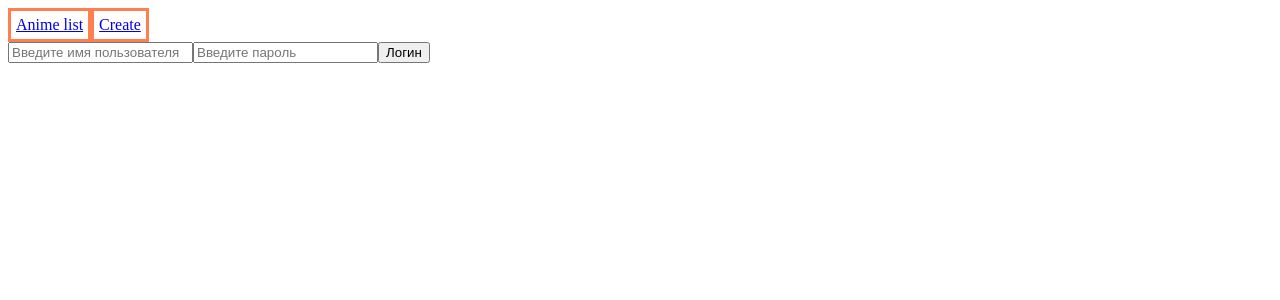
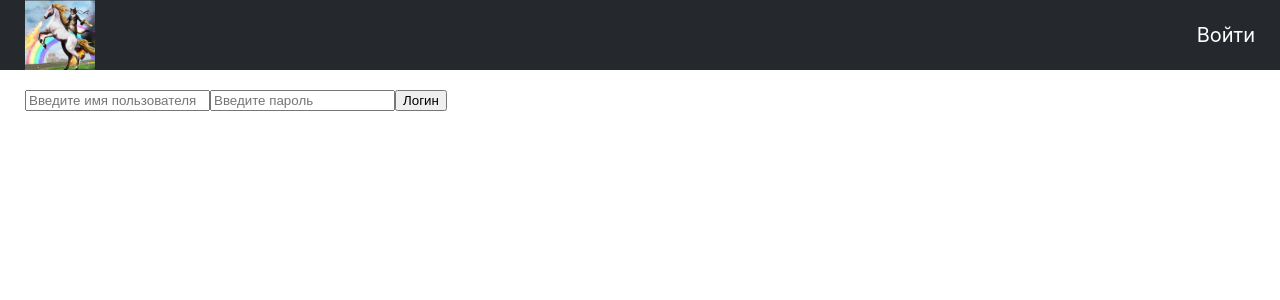
Before and after one commit to Quad3/anime_list, a React (Create React App) app in the folder frontend/: page /login in a window 1280 px wide. Shown: the top 300 px of the page. Built offline with nearby package versions, Linux system fonts and the light colour scheme.

Commit message:
Add navbar

```diff
--- a/frontend/src/components/AnimeList.tsx
+++ b/frontend/src/components/AnimeList.tsx
@@ -4,6 +4,7 @@ import {observer} from "mobx-react-lite";
 import Anime from "./Anime";
 import {AnimeResponse} from "../models/AnimeResponse";
 import AnimeListService from "../services/AnimeListService";
+import '../styles/main.css';
 
 const AnimeList = () => {
     const [animeList, setAnimeList] = useState<AnimeResponse[]>([]);
@@ -26,7 +27,7 @@ const AnimeList = () => {
     }
 
     return (
-        <div>
+        <main>
             {isAnimeListLoading
                 ?
                 <h1>Идет загрузка</h1>
@@ -40,7 +41,7 @@ const AnimeList = () => {
                     ))}
                 </div>
             }
-        </div>
+        </main>
     );
 };
 
--- a/frontend/src/components/AppRouter.tsx
+++ b/frontend/src/components/AppRouter.tsx
@@ -4,14 +4,12 @@ import {observer} from "mobx-react-lite";
 
 import {privateRoutes, publicRoutes} from "../router";
 import {Context} from "../index";
-import Navbar from "./Navbar";
 
 const AppRouter = () => {
     const {store} = useContext(Context);
 
     return (
         <div>
-            <Navbar />
             { store.isAuth
                 ?
                 <RouterProvider router={privateRoutes}/>
--- a/frontend/src/components/CreateAnimeForm.tsx
+++ b/frontend/src/components/CreateAnimeForm.tsx
@@ -2,6 +2,7 @@ import React, {useState} from 'react';
 import {observer} from "mobx-react-lite";
 
 import "../styles/create-anime-form.css";
+import "../styles/main.css";
 import AnimeListService from "../services/AnimeListService";
 
 const CreateAnimeForm = () => {
@@ -25,7 +26,7 @@ const CreateAnimeForm = () => {
     }
 
     return (
-        <div className="create-anime-form">
+        <main className="create-anime-form">
             <input
                 onChange={e => setName(e.target.value)}
                 value={name}
@@ -57,7 +58,7 @@ const CreateAnimeForm = () => {
                 placeholder="Введите дату окончания просмотра"
             />
             <button onClick={() => {createAnime()}}>Создать</button>
-        </div>
+        </main>
     );
 };
 
--- a/frontend/src/components/LoginForm.tsx
+++ b/frontend/src/components/LoginForm.tsx
@@ -9,7 +9,7 @@ const LoginForm = () => {
     const {store} = useContext(Context)
 
     return (
-        <div>
+        <main>
             <input
                 onChange={e => setUsername(e.target.value)}
                 value={username}
@@ -23,7 +23,7 @@ const LoginForm = () => {
                 placeholder="Введите пароль"
             />
             <button onClick={() => store.login(username, password)}>Логин</button>
-        </div>
+        </main>
     );
 };
 
--- a/frontend/src/components/Navbar.tsx
+++ b/frontend/src/components/Navbar.tsx
@@ -1,7 +1,9 @@
 import React, {useContext} from 'react';
+import {Link} from "react-router-dom";
 
 import {Context} from "../index";
 import '../styles/navbar.css';
+import logo from '../assets/logo.jpg';
 
 const Navbar = () => {
     const {store} = useContext(Context);
@@ -14,15 +16,18 @@ const Navbar = () => {
     return (
         <nav className="main-navbar">
             <ul>
-                <div className="nav-items">
-                    <li><a href="/anime">Anime list</a></li>
-                    <li><a href="/create">Create</a></li>
-                </div>
+                <li><Link to="/anime"><img className="nav-logo" src={logo} alt="My Anime List"/></Link></li>
                 { store.isAuth
                     ?
-                    <li onClick={ logout }>Выйти</li>
+                    <>
+                        <div className="nav-items">
+                            <li><Link to="/anime">Список Аниме</Link></li>
+                            <li><Link to="/create">Создать</Link></li>
+                        </div>
+                        <li id="logout-btn" onClick={ logout }><Link to="/login">Выйти</Link></li>
+                    </>
                     :
-                    <></>
+                    <li id="login-btn"><Link to="/login">Войти</Link></li>
                 }
             </ul>
         </nav>
--- a/frontend/src/router/index.tsx
+++ b/frontend/src/router/index.tsx
@@ -1,11 +1,13 @@
 import React from "react";
-import {Navigate, createBrowserRouter} from "react-router-dom";
+import {Navigate, createBrowserRouter, Outlet} from "react-router-dom";
 
 import AnimeList from "../components/AnimeList";
 import LoginForm from "../components/LoginForm";
 import CreateAnimeForm from "../components/CreateAnimeForm";
+import Navbar from "../components/Navbar";
 
-export const privateRoutes = createBrowserRouter([
+
+const _privateRoutes = [
     {
         path: '/anime',
         element: <AnimeList/>,
@@ -18,9 +20,9 @@ export const privateRoutes = createBrowserRouter([
         path: '*',
         element: <Navigate to={'/anime'}/>,
     },
-]);
+];
 
-export const publicRoutes = createBrowserRouter([
+export const _publicRoutes = [
     {
         path: '/login',
         element: <LoginForm/>,
@@ -29,4 +31,29 @@ export const publicRoutes = createBrowserRouter([
         path: '*',
         element: <Navigate to={'/login'}/>,
     },
+];
+
+export const privateRoutes = createBrowserRouter([
+    {
+        path: '/',
+        element: <NavbarWrapper/>,
+        children: _privateRoutes,
+    }
 ]);
+
+export const publicRoutes = createBrowserRouter([
+    {
+        path: '/',
+        element: <NavbarWrapper/>,
+        children: _publicRoutes,
+    }
+]);
+
+function NavbarWrapper() {
+    return (
+        <div>
+            <Navbar/>
+            <Outlet/>
+        </div>
+    )
+}
--- a/frontend/src/styles/create-anime-form.css
+++ b/frontend/src/styles/create-anime-form.css
@@ -1,5 +1,5 @@
 .create-anime-form > * {
     display: block;
-    margin-top: 15px;
     padding-top: 5px;
+    margin-top: 10px;
 }
--- /dev/null
+++ b/frontend/src/styles/main.css
@@ -0,0 +1,3 @@
+main {
+    padding: 0 25px;
+}
--- a/frontend/src/styles/navbar.css
+++ b/frontend/src/styles/navbar.css
@@ -1,15 +1,46 @@
+body {
+    margin: 0;
+}
+
 ul {
     margin: 0;
     padding: 0;
 }
 
+ul li {
+    display: flex;
+    align-items: center;
+}
+
+.nav-logo {
+    height: 70px;
+    display: flex;
+}
+
 .main-navbar {
+    display: flex;
+    align-items: center;
+    height: 50px;
+    margin: 0 0 20px 0;
+    padding: 10px 20px;
+    background-color: #25292e;
+    color: white;
+    font-size: 20px;
+    font-family: -apple-system, "Segoe UI", Arial, sans-serif;
+}
 
+.main-navbar a {
+    text-decoration: none;
+    color: white;
+}
+
+.main-navbar a:visited, .main-navbar a:active {
+    color: white;
 }
 
 .main-navbar > ul {
+    width: 100%;
     display: flex;
-    justify-content: space-between;
 }
 
 .nav-items {
@@ -18,6 +49,9 @@ ul {
 
 .nav-items > li, .main-navbar > ul > li {
     list-style: none;
-    border: 3px solid coral;
-    padding: 5px;
+    margin: 0 5px;
 }
+
+#login-btn, #logout-btn {
+    margin-left: auto;
+}
```
Also changed, not shown: frontend/src/assets/logo.jpg (added).
